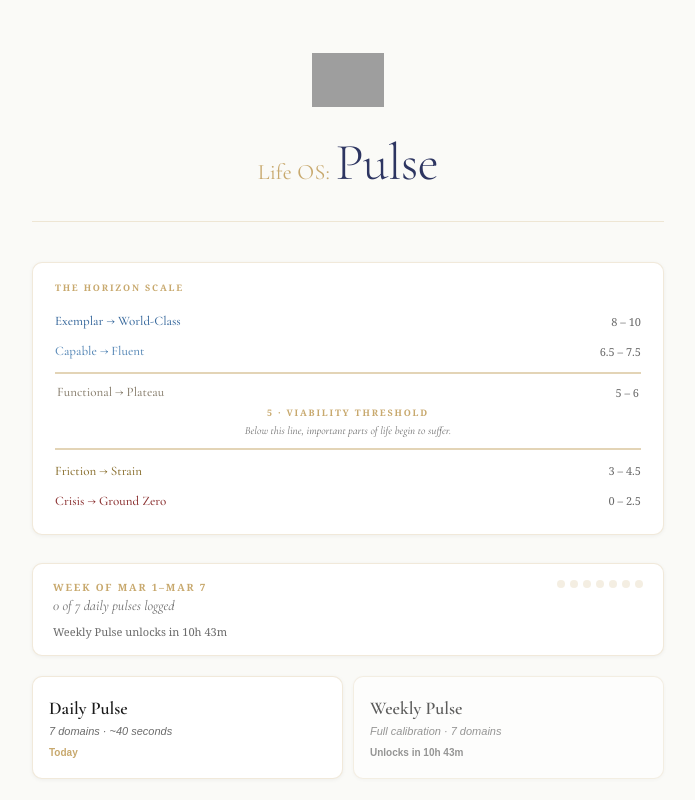
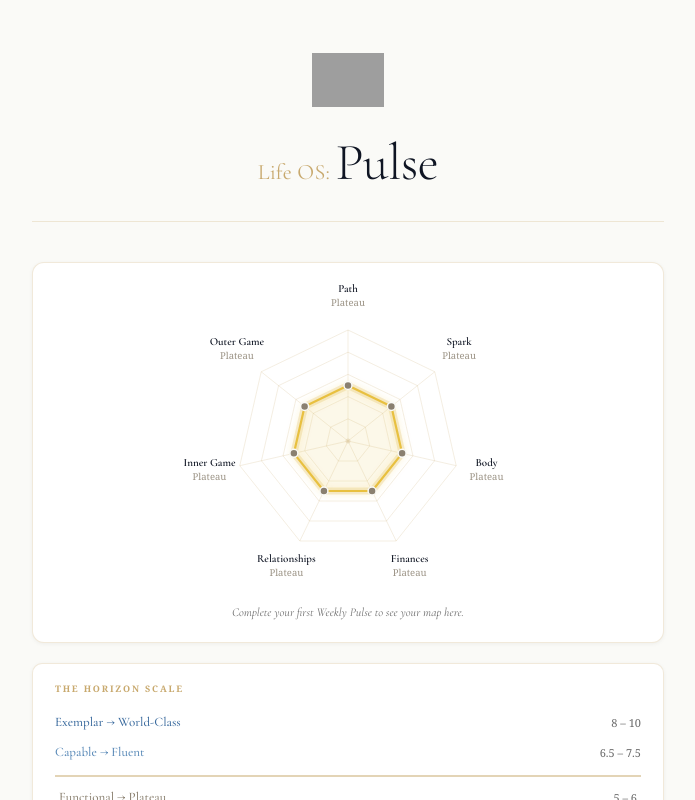
Before and after one commit to Next-Nik/life-os-pulse, a React (Vite) app: page / in a window 1280 px wide. Shown: the top 800 px of the page, without its empty margins (292-987 px from the left). Built offline with nearby package versions, Linux system fonts and the light colour scheme; grey boxes are pictures that could not be loaded.

Commit message:
Update App.jsx

```diff
--- a/src/App.jsx
+++ b/src/App.jsx
@@ -50,11 +50,12 @@ const T = {
   goldBorder:   "rgba(200,169,110,0.25)",
   goldBorderHi: "rgba(200,169,110,0.55)",
   bg:           "#FAFAF7",
-  text:         "#1A1A1A",
+  text:         "#0F1523",   // near-black dark blue — matches indigo
   textBody:     "#4A4A4A",
   textMeta:     "#6B6B6B",
   card:         "#FFFFFF",
-  indigo:       "#2D3561",   // brand dark indigo — title colour
+  indigo:       "#0F1523",   // near-black dark blue — primary text + title
+  indigoMid:    "#1C2340",   // slightly lighter for secondary uses
   blue:         "#3B6B9E",   // 8–10 Exemplar → World-Class
   blueLight:    "#5A8AB8",
   bluePale:     "#7AA4CC",
@@ -528,7 +529,7 @@ function PulseWheel({ scores, size = 320 }) {
         const s  = scores[d.key] ?? 5;
         return (
           <g key={d.key}>
-            <text x={lp.x} y={lp.y - 7} textAnchor="middle" fill="#1A1A1A" fontSize="11" fontFamily={T.fontDisplay} fontWeight="600">{d.label}</text>
+            <text x={lp.x} y={lp.y - 7} textAnchor="middle" fill="#0F1523" fontSize="11" fontFamily={T.fontDisplay} fontWeight="600">{d.label}</text>
             <text x={lp.x} y={lp.y + 7} textAnchor="middle" fill={getTierColor(s)} fontSize="9.5" fontFamily={T.fontBody} opacity="0.85">{getScaleEntry(s)?.tier}</text>
           </g>
         );
@@ -822,7 +823,7 @@ function HorizonScalePicker({ domain, value, onChange }) {
             <div style={{ fontFamily: T.fontDisplay, fontSize: "19px", fontWeight: "600", color: T.text }}>{domain.label}</div>
             <button
               onClick={e => { e.stopPropagation(); setShowInfo(!showInfo); }}
-              style={{ width: "18px", height: "18px", borderRadius: "50%", border: `1px solid ${T.goldBorder}`, background: showInfo ? T.indigo : "transparent", color: showInfo ? "#FFF" : T.textMeta, fontSize: "10px", cursor: "pointer", flexShrink: 0, lineHeight: 1, display: "flex", alignItems: "center", justifyContent: "center", fontFamily: T.fontBody, transition: "all 0.15s" }}>
+              style={{ width: "20px", height: "20px", borderRadius: "50%", border: `1.5px solid ${showInfo ? T.indigo : T.gold}`, background: showInfo ? T.indigo : "transparent", color: showInfo ? "#FFF" : T.gold, fontSize: "11px", fontWeight: "600", cursor: "pointer", flexShrink: 0, display: "flex", alignItems: "center", justifyContent: "center", fontFamily: "Georgia, serif", transition: "all 0.15s", lineHeight: 1 }}>
               i
             </button>
           </div>
@@ -1119,22 +1120,54 @@ export default function App() {
         {/* HOME */}
         {view === "home" && (
           <div>
+            {/* Radar wheel — always visible on home */}
+            {(() => {
+              const latestWeekly = (data.weekly || []).slice(-1)[0];
+              const displayScores = latestWeekly?.scores || Object.fromEntries(DOMAINS.map(d => [d.key, 5]));
+              const hasData = !!latestWeekly;
+              return (
+                <div style={{ padding: "28px 16px 20px", background: T.card, border: `1px solid ${T.goldBorder}`, borderRadius: "12px", boxShadow: "0 1px 4px rgba(0,0,0,0.05)", marginBottom: "20px", textAlign: "center" }}>
+                  {hasData && (
+                    <div style={{ marginBottom: "6px" }}>
+                      <span style={{ fontFamily: T.fontDisplay, fontSize: "13px", color: T.textMeta, fontStyle: "italic" }}>
+                        {latestWeekly.weekLabel || "Last weekly pulse"}
+                      </span>
+                    </div>
+                  )}
+                  <div style={{ display: "flex", justifyContent: "center" }}>
+                    <PulseWheel scores={displayScores} size={300} />
+                  </div>
+                  {!hasData && (
+                    <p style={{ fontSize: "12px", color: T.textMeta, fontStyle: "italic", marginTop: "12px", fontFamily: T.fontDisplay, lineHeight: 1.6 }}>
+                      Complete your first Weekly Pulse to see your map here.
+                    </p>
+                  )}
+                  {hasData && (
+                    <div style={{ marginTop: "12px", fontFamily: T.fontDisplay, fontSize: "26px", fontWeight: "300", color: getTierColor(calcAvg(displayScores)) }}>
+                      {calcAvg(displayScores)} · <span style={{ fontSize: "15px" }}>{getScaleEntry(calcAvg(displayScores))?.tier}</span>
+                    </div>
+                  )}
+                </div>
+              );
+            })()}
+
             {/* Horizon Scale card */}
             <div style={{ marginBottom: "28px", padding: "18px 22px", background: T.card, border: `1px solid ${T.goldBorder}`, borderRadius: "10px", boxShadow: "0 1px 4px rgba(0,0,0,0.05)" }}>
               <SectionLabel>THE HORIZON SCALE</SectionLabel>
               {SCALE_BANDS.map(item => (
                 <div key={item.label}>
                   {item.dividerAfter ? (
-                    /* Threshold block — all content sandwiched between two gold rules */
-                    <div style={{ margin: "6px 0" }}>
+                    <div style={{ margin: "8px 0" }}>
                       <div style={{ borderTop: "2px solid rgba(200,169,110,0.5)" }} />
-                      <div style={{ padding: "10px 0 8px", textAlign: "center" }}>
-                        <div style={{ display: "flex", justifyContent: "space-between", alignItems: "center", marginBottom: "6px", padding: "0 2px" }}>
+                      <div style={{ padding: "12px 4px", display: "flex", flexDirection: "column", gap: "5px" }}>
+                        <div style={{ display: "flex", justifyContent: "space-between", alignItems: "center" }}>
                           <span style={{ fontSize: "13px", color: item.color, fontFamily: T.fontDisplay, fontWeight: "500" }}>{item.label}</span>
                           <span style={{ fontSize: "11px", color: T.textMeta }}>{item.range}</span>
                         </div>
-                        <div style={{ fontSize: "9px", color: T.gold, letterSpacing: "0.2em", fontWeight: "700", marginBottom: "4px" }}>5 · VIABILITY THRESHOLD</div>
-                        <div style={{ fontSize: "11px", color: T.textMeta, fontStyle: "italic", fontFamily: T.fontDisplay, lineHeight: 1.5 }}>Below this line, important parts of life begin to suffer.</div>
+                        <div style={{ textAlign: "center" }}>
+                          <div style={{ fontSize: "9px", color: T.gold, letterSpacing: "0.2em", fontWeight: "700" }}>5 · VIABILITY THRESHOLD</div>
+                          <div style={{ fontSize: "11px", color: T.textMeta, fontStyle: "italic", fontFamily: T.fontDisplay, marginTop: "3px", lineHeight: 1.5 }}>Below this line, important parts of life begin to suffer.</div>
+                        </div>
                       </div>
                       <div style={{ borderTop: "2px solid rgba(200,169,110,0.5)" }} />
                     </div>
```
